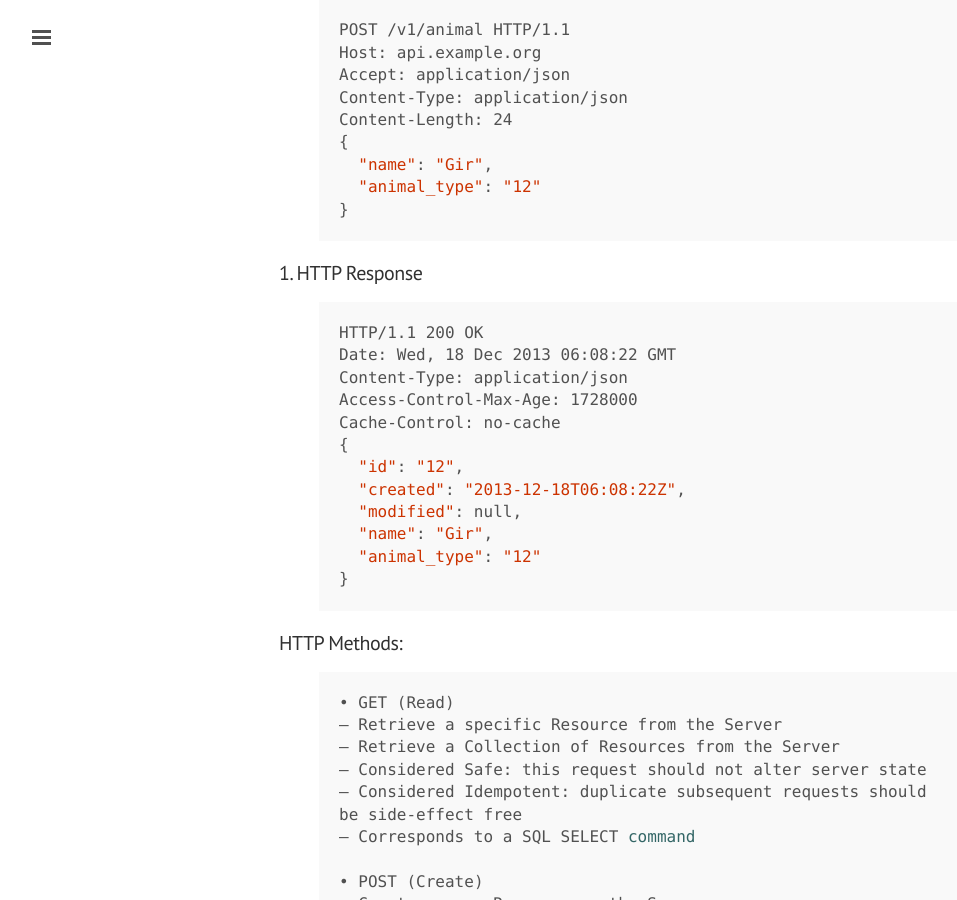
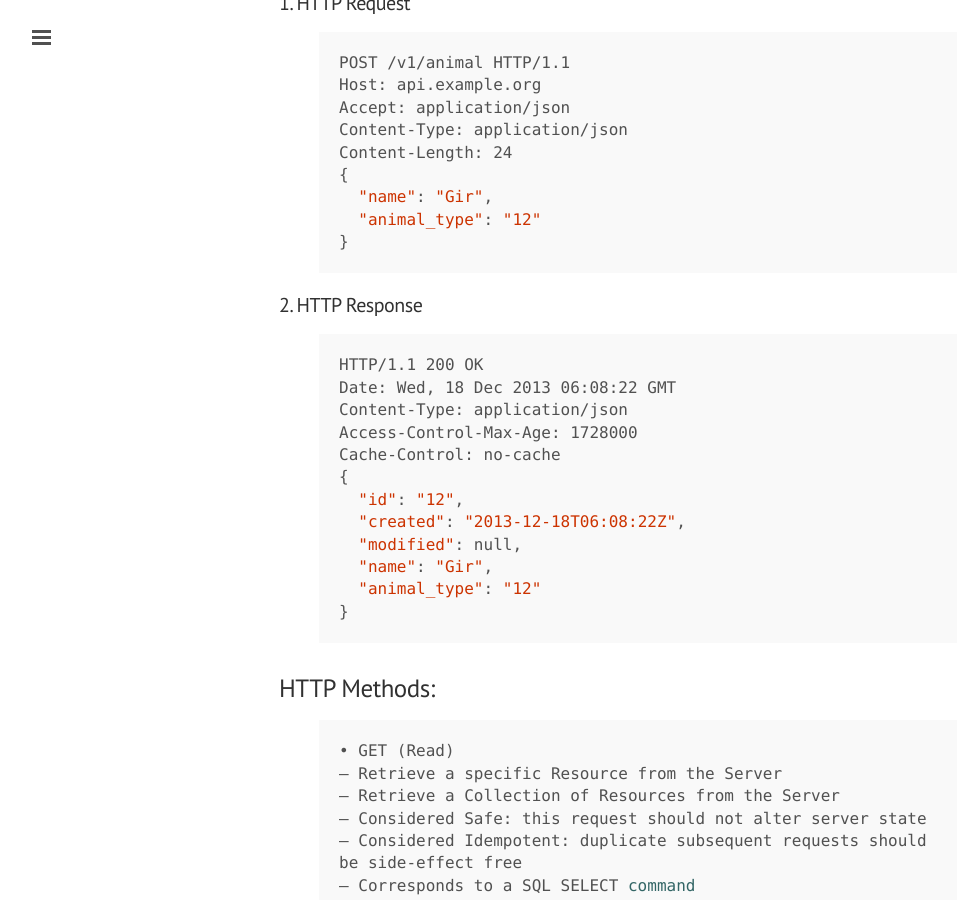
Before and after one commit to usunyu/usunyu.github.io, a Jekyll site: the page built from note/_posts/2015-07-14-consumer-centric-api-design.markdown, in a window 1280 px wide and 900 px high, scrolled down 1180 px. Shown: the whole window, without its empty margins (1-958 px from the left). Built offline with Jekyll 4.4.1, drawn with Linux system fonts in a browser that asks for light colours; Markdown is read by kramdown in place of the engine named in the settings.

Commit message:
fix typo

```diff
--- a/note/_posts/2015-07-14-consumer-centric-api-design.markdown
+++ b/note/_posts/2015-07-14-consumer-centric-api-design.markdown
@@ -2,7 +2,7 @@
 layout: post
 title:  "Consumer-Centric API Design"
 ---
-#### Examples of Abstraction:
+### Examples of Abstraction:
 ##### 1. Good Abstraction
 Creating a Notification
 {% highlight bash %}
@@ -38,7 +38,7 @@
 }
 {% endhighlight %}
 
-#### Anatomy of an HTTP Message:
+### Anatomy of an HTTP Message:
 ##### 1. HTTP Request
 {% highlight bash %}
 POST /v1/animal HTTP/1.1
@@ -52,7 +52,7 @@
 }
 {% endhighlight %}
 
-##### 1. HTTP Response
+##### 2. HTTP Response
 {% highlight bash %}
 HTTP/1.1 200 OK
 Date: Wed, 18 Dec 2013 06:08:22 GMT
@@ -68,7 +68,7 @@
 }
 {% endhighlight %}
 
-#### HTTP Methods:
+### HTTP Methods:
 {% highlight bash %}
 • GET (Read)
 – Retrieve a specific Resource from the Server
@@ -109,7 +109,7 @@
 – Considered Idempotent: duplicate subsequent requests should be side-effect free
 {% endhighlight %}
 
-#### URL Endpoints:
+### URL Endpoints:
 If you were building a fictional API to represent several different Zoo’s, each containing many Animals (with an animal belonging to exactly one Zoo), employees (who can work at multiple Zoos) and keeping track of the species of each animal, you might have the following endpoints:
 
 ##### 1. Top-Level Collections
```
